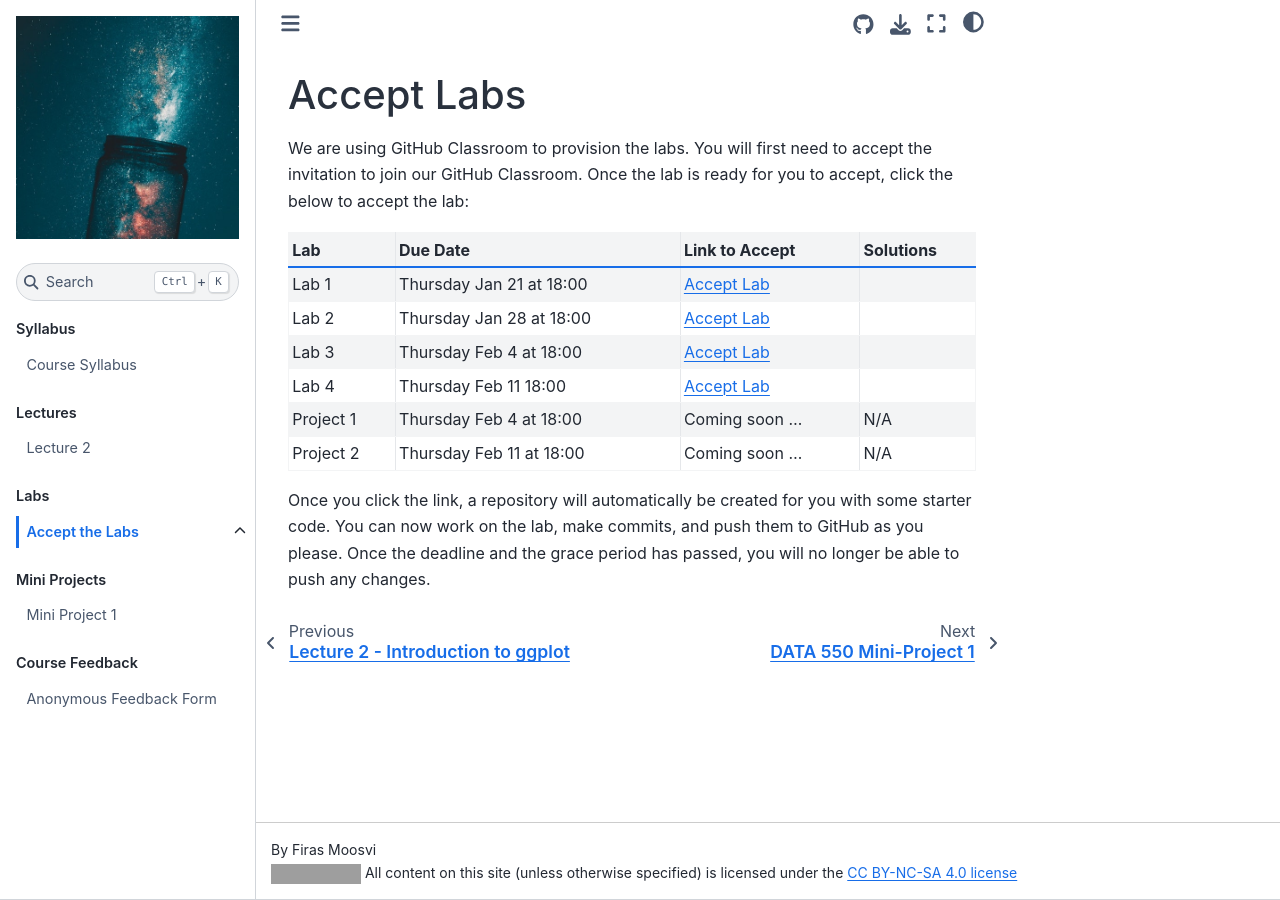
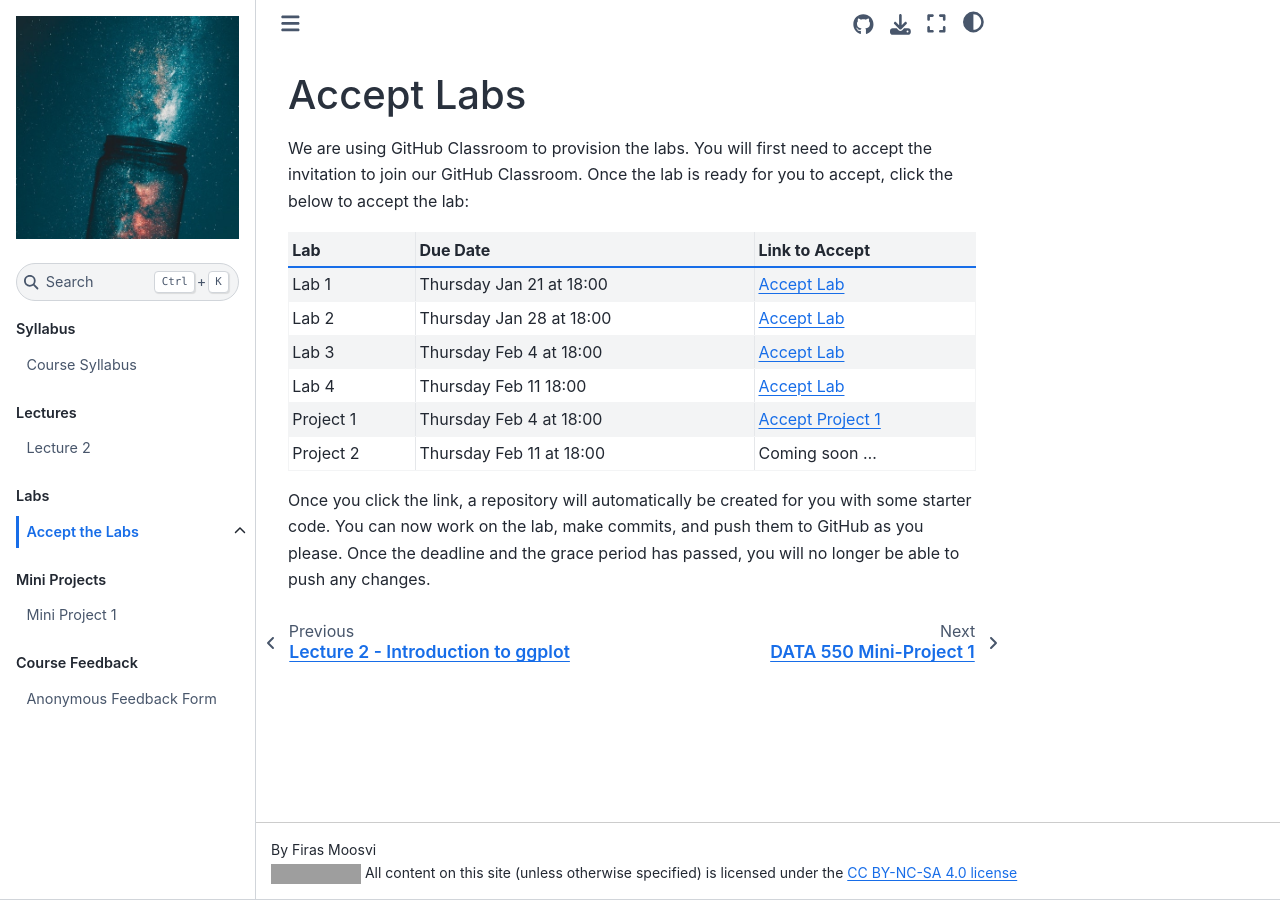
Before and after one commit to ubco-cmps/data550_course, a Jupyter Book: the page built from class/labs.md, in a window 1280 px wide. Built offline with Jupyter Book 1.0.4 settings and Sphinx 7.4.7 and the Sphinx Book theme 1.1.4, drawn with Linux system fonts in a browser that asks for light colours; pages that are not in the unit, such as notebooks, are missing from menus; grey boxes are pictures that could not be loaded.

Commit message:
Project 1

```diff
--- a/class/labs.md
+++ b/class/labs.md
@@ -6,14 +6,14 @@ We are using GitHub Classroom to provision the labs.
 You will first need to accept the invitation to join our GitHub Classroom.
 Once the lab is ready for you to accept, click the below to accept the lab:
 
-| Lab       | Due Date                 | Link to Accept                                        | Solutions |
-|-----------|--------------------------|-------------------------------------------------------|-----------|
-| Lab 1     | Thursday Jan 21 at 18:00 | [Accept Lab](https://classroom.github.com/g/zTFF078l) |           |
-| Lab 2     | Thursday Jan 28 at 18:00 | [Accept Lab](https://classroom.github.com/g/2Zk3bsDL)                                        |           |
-| Lab 3     | Thursday Feb 4 at 18:00  | [Accept Lab]()                                        |           |
-| Lab 4     | Thursday Feb 11 18:00    | [Accept Lab]()                                        |           |
-| Project 1 | Thursday Feb 4 at 18:00  | Coming soon ...                                       | N/A       |
-| Project 2 | Thursday Feb 11 at 18:00 | Coming soon ...                                       | N/A       |
+| Lab       | Due Date                 | Link to Accept                                              |
+|-----------|--------------------------|-------------------------------------------------------------|
+| Lab 1     | Thursday Jan 21 at 18:00 | [Accept Lab](https://classroom.github.com/g/zTFF078l)       |
+| Lab 2     | Thursday Jan 28 at 18:00 | [Accept Lab](https://classroom.github.com/g/2Zk3bsDL)       |
+| Lab 3     | Thursday Feb 4 at 18:00  | [Accept Lab]()                                              |
+| Lab 4     | Thursday Feb 11 18:00    | [Accept Lab]()                                              |
+| Project 1 | Thursday Feb 4 at 18:00  | [Accept Project 1](https://classroom.github.com/g/8t5lVkVv) |
+| Project 2 | Thursday Feb 11 at 18:00 | Coming soon ...                                             |
 
 
 Once you click the link, a repository will automatically be created for you with some starter code.
```
Also changed, not shown: class/project1.md (+3 -4 lines).
